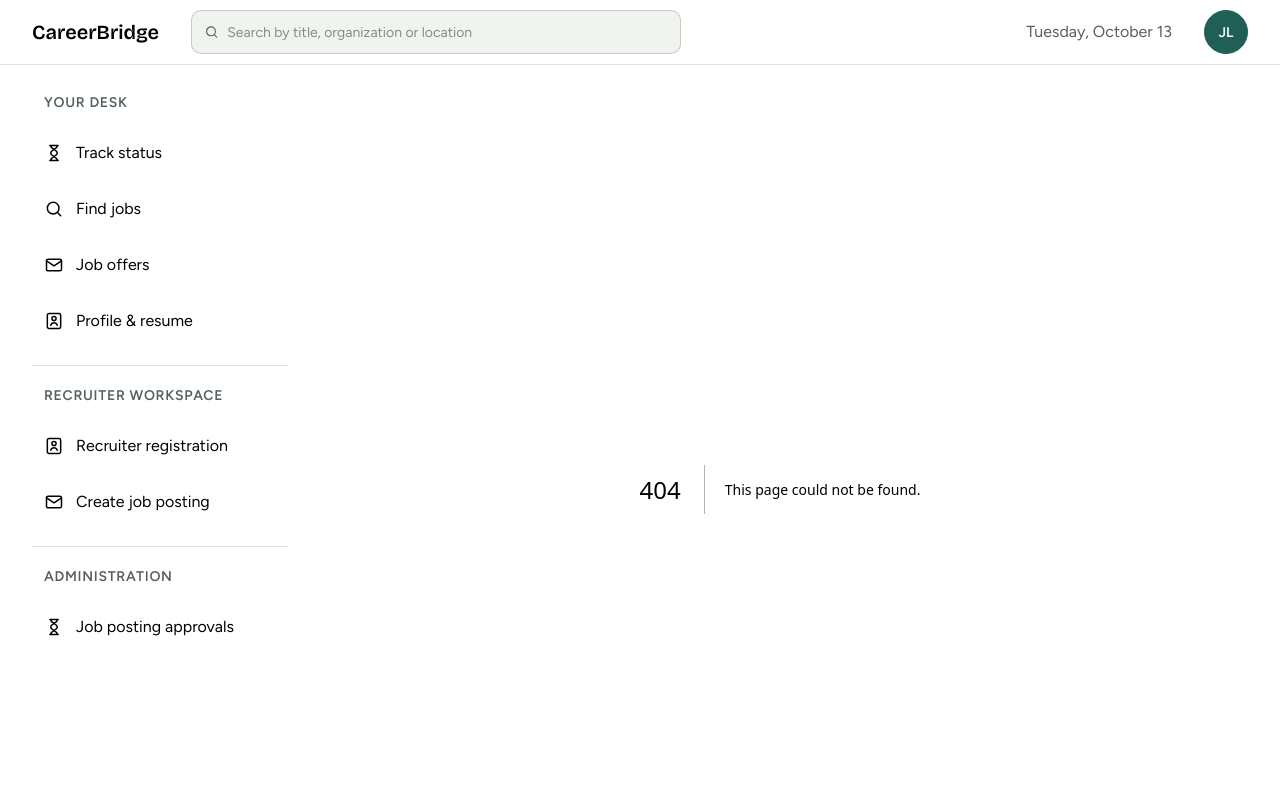
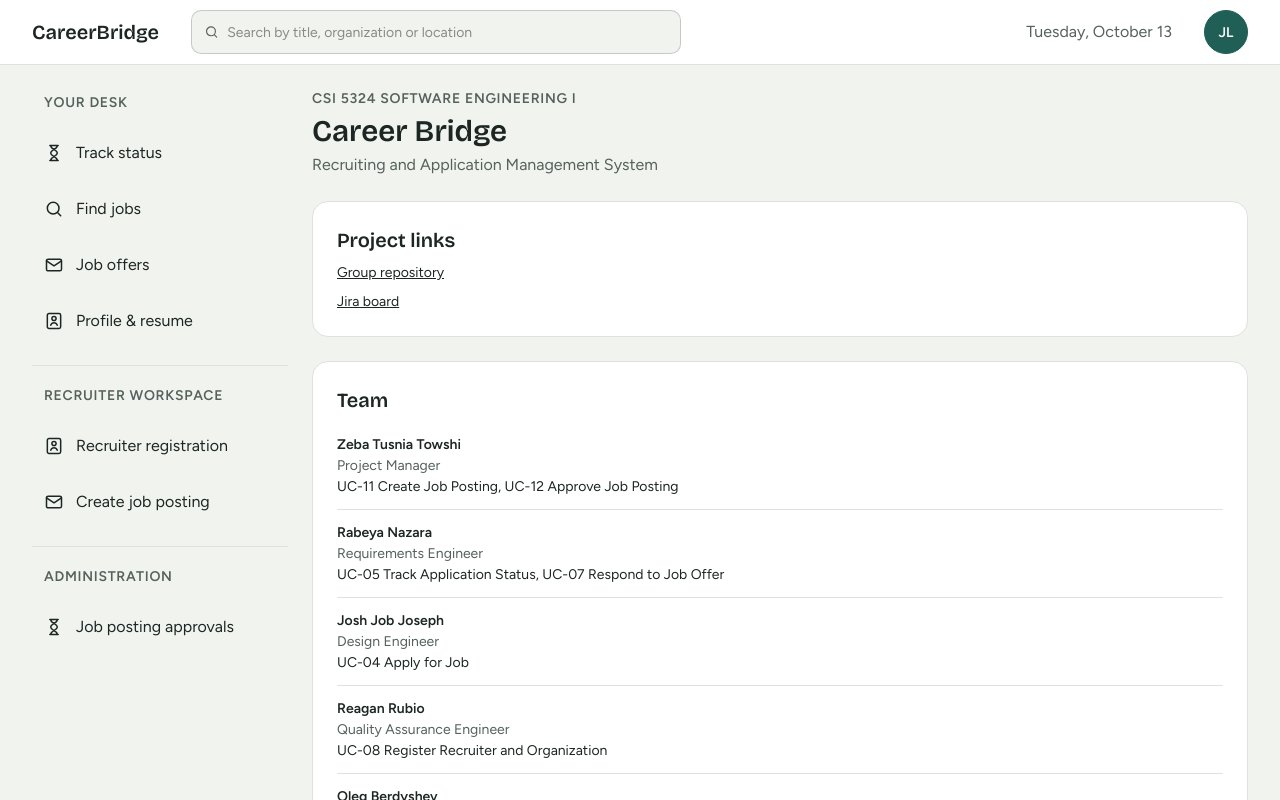
Before and after one commit to berdyshevol/careerbridge-csi5324, a Next.js app in the folder app/frontend/: page /about in a window 1280 px wide. Before the commit this address had no page. Shown: the top 800 px of the page. Built offline with nearby package versions, Linux system fonts and the light colour scheme.

Commit message:
Add an About page with the group name, team roles and project links

```diff
--- /dev/null
+++ b/app/frontend/src/app/about/page.tsx
@@ -0,0 +1,81 @@
+import PageTitle from "@/components/PageTitle";
+
+const links = [
+  { label: "Group repository", href: "https://github.com/berdyshevol/careerbridge-csi5324" },
+  {
+    label: "Jira board",
+    href: "https://careerbridge-csi5324.atlassian.net/jira/software/projects/SCRUM/boards/1",
+  },
+];
+
+const members = [
+  {
+    name: "Zeba Tusnia Towshi",
+    role: "Project Manager",
+    useCases: "UC-11 Create Job Posting, UC-12 Approve Job Posting",
+  },
+  {
+    name: "Rabeya Nazara",
+    role: "Requirements Engineer",
+    useCases: "UC-05 Track Application Status, UC-07 Respond to Job Offer",
+  },
+  { name: "Josh Job Joseph", role: "Design Engineer", useCases: "UC-04 Apply for Job" },
+  {
+    name: "Reagan Rubio",
+    role: "Quality Assurance Engineer",
+    useCases: "UC-08 Register Recruiter and Organization",
+  },
+  {
+    name: "Oleg Berdyshev",
+    role: "Project Librarian",
+    useCases:
+      "UC-01 Browse Job Postings, UC-02 Register as Applicant, UC-03 Maintain Profile and Resume",
+  },
+];
+
+export default function AboutPage() {
+  return (
+    <div className="flex flex-col gap-6">
+      <PageTitle
+        eyebrow="CSI 5324 Software Engineering I"
+        subtitle="Recruiting and Application Management System"
+      >
+        Career Bridge
+      </PageTitle>
+
+      <section className="card border border-base-300 bg-base-100" aria-labelledby="links-heading">
+        <div className="card-body">
+          <h2 id="links-heading" className="font-display text-xl font-semibold">
+            Project links
+          </h2>
+          <ul className="flex flex-col gap-2">
+            {links.map(({ label, href }) => (
+              <li key={href}>
+                <a href={href} className="link" target="_blank" rel="noreferrer">
+                  {label}
+                </a>
+              </li>
+            ))}
+          </ul>
+        </div>
+      </section>
+
+      <section className="card border border-base-300 bg-base-100" aria-labelledby="team-heading">
+        <div className="card-body">
+          <h2 id="team-heading" className="font-display text-xl font-semibold">
+            Team
+          </h2>
+          <ul className="divide-y divide-base-300">
+            {members.map(({ name, role, useCases }) => (
+              <li key={name} className="py-3">
+                <p className="font-semibold">{name}</p>
+                <p className="text-muted">{role}</p>
+                <p>{useCases}</p>
+              </li>
+            ))}
+          </ul>
+        </div>
+      </section>
+    </div>
+  );
+}
--- a/app/frontend/src/app/layout.tsx
+++ b/app/frontend/src/app/layout.tsx
@@ -70,6 +70,9 @@ export default function RootLayout({ children }: Readonly<{ children: React.Reac
           <Link href="/admin/postings" className="link-hover link">
             Approve postings
           </Link>
+          <Link href="/about" className="link-hover link">
+            About Career Bridge
+          </Link>
         </footer>
       </body>
     </html>
```
Also changed, not shown: 1 other file (tests, documents, lock files or other folders).
